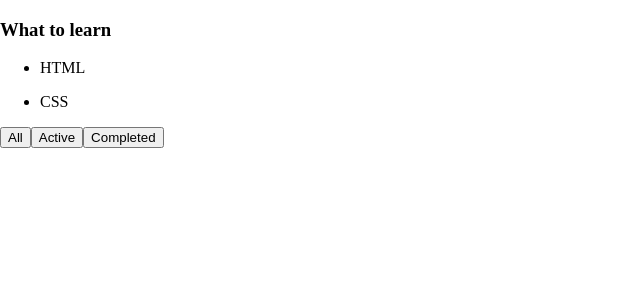
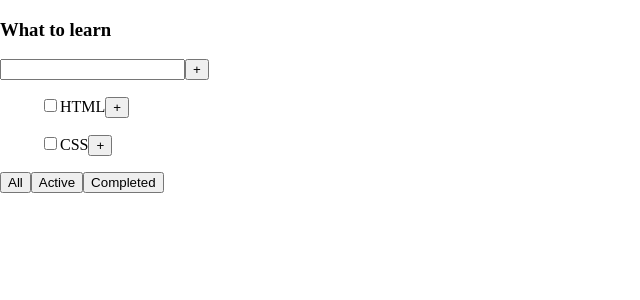
Before and after one commit to DmitryShastel/Native_JS_2.0_old, a React (Create React App) app in the folder Folder_1/native_js_2.0/: page / in a window 1280 px wide. Shown: the top 300 px of the page, without its empty margins (0-640 px from the left). Built offline with nearby package versions, Linux system fonts and the light colour scheme.

Commit message:
ToDoListTuesday: layout TodoListTuesday is added

```diff
--- a/Folder_1/native_js_2.0/src/Native_JS_2.0/Native_JS_Tuesday/ToDoList_Tuesday/TodoList_Tuesday.tsx
+++ b/Folder_1/native_js_2.0/src/Native_JS_2.0/Native_JS_Tuesday/ToDoList_Tuesday/TodoList_Tuesday.tsx
@@ -11,11 +11,17 @@ export const TodoListTuesday = (props: ToDoListType) => {
     return (
         <div>
             <h3>{props.tdTitle}</h3>
+            <input type='text'/>
+            <button>+</button>
+
             {
                 props.tasks.map((task) => {
                     return (
-                        <ul>
-                            <li>{task.title}</li>
+                        <ul key={task.id} style={{ listStyleType: 'none' }}>
+                            <li ><input type='checkbox'/>
+                                {task.title}
+                                <button>+</button>
+                            </li>
                         </ul>
                     )
                 })
```
